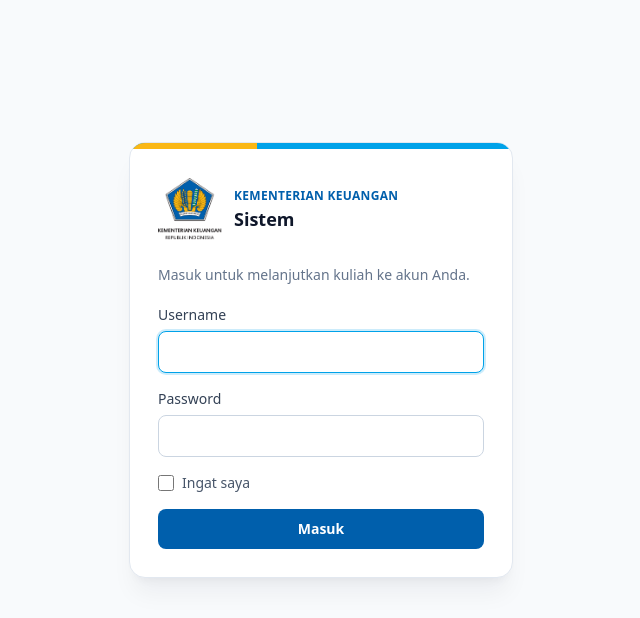
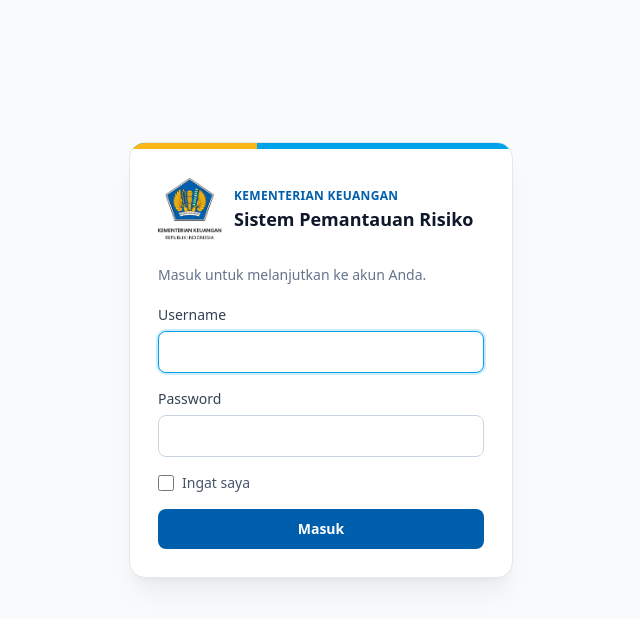
Before and after one commit to pael611/djpbmedan, a Laravel app: page /login in a window 1280 px wide. Shown: the top 618 px of the page, without its empty margins (319-959 px from the left). Run offline with Laravel 12, Linux system fonts and the light colour scheme; some libraries are stand-ins or nearby versions.

Commit message:
kembalikan

```diff
--- a/resources/views/auth/login.blade.php
+++ b/resources/views/auth/login.blade.php
@@ -12,11 +12,11 @@
                 <img src="{{ asset('image/Logo.png') }}" alt="Logo Kementerian Keuangan Republik Indonesia" class="h-16 w-16 shrink-0 object-contain">
                 <div>
                     <p class="text-xs font-semibold uppercase tracking-wide text-[#005FAC]">Kementerian Keuangan</p>
-                    <h1 class="mt-1 text-lg font-bold leading-tight text-slate-900">Sistem</h1>
+                    <h1 class="mt-1 text-lg font-bold leading-tight text-slate-900">Sistem Pemantauan Risiko</h1>
                 </div>
             </div>
 
-            <p class="mb-5 text-sm text-slate-500">Masuk untuk melanjutkan kuliah ke akun Anda.</p>
+            <p class="mb-5 text-sm text-slate-500">Masuk untuk melanjutkan ke akun Anda.</p>
 
             <form method="POST" action="{{ route('login') }}" class="space-y-4">
                 @csrf
```
